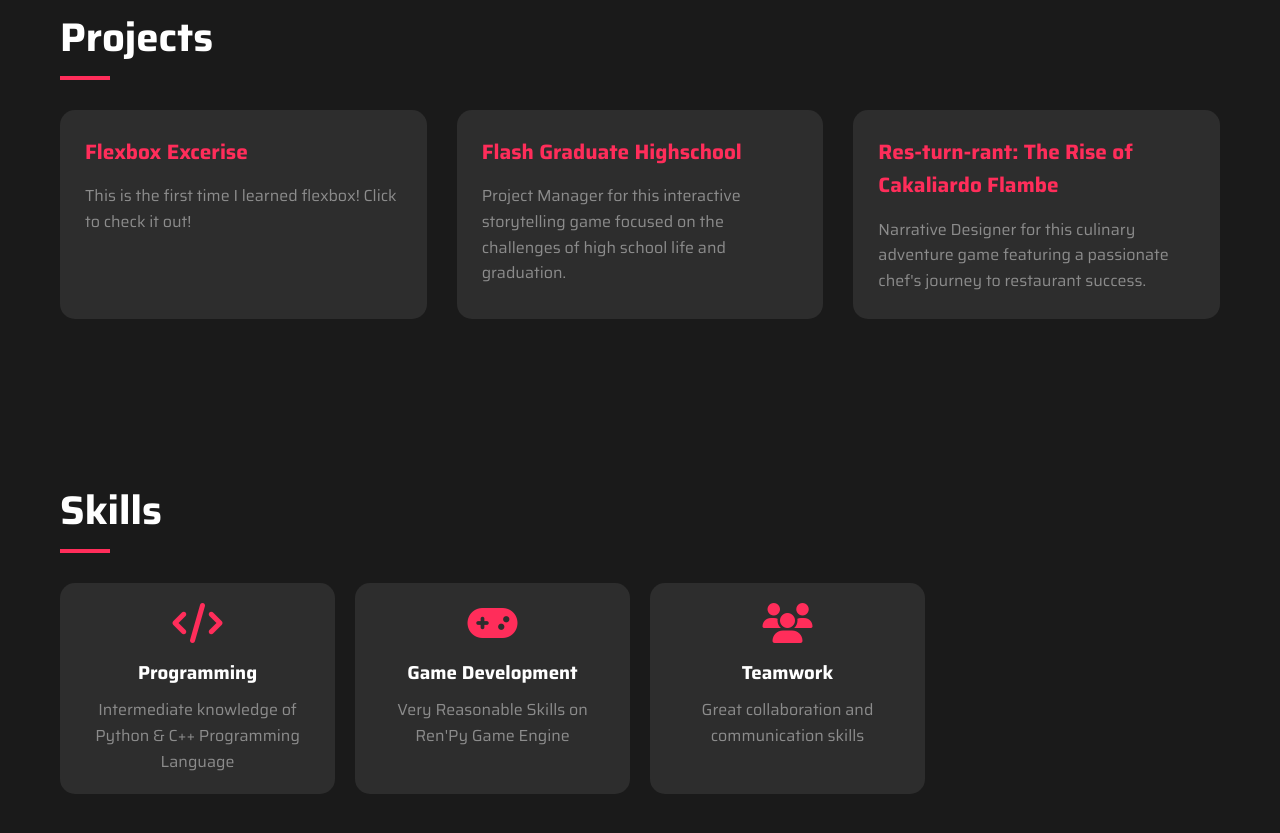
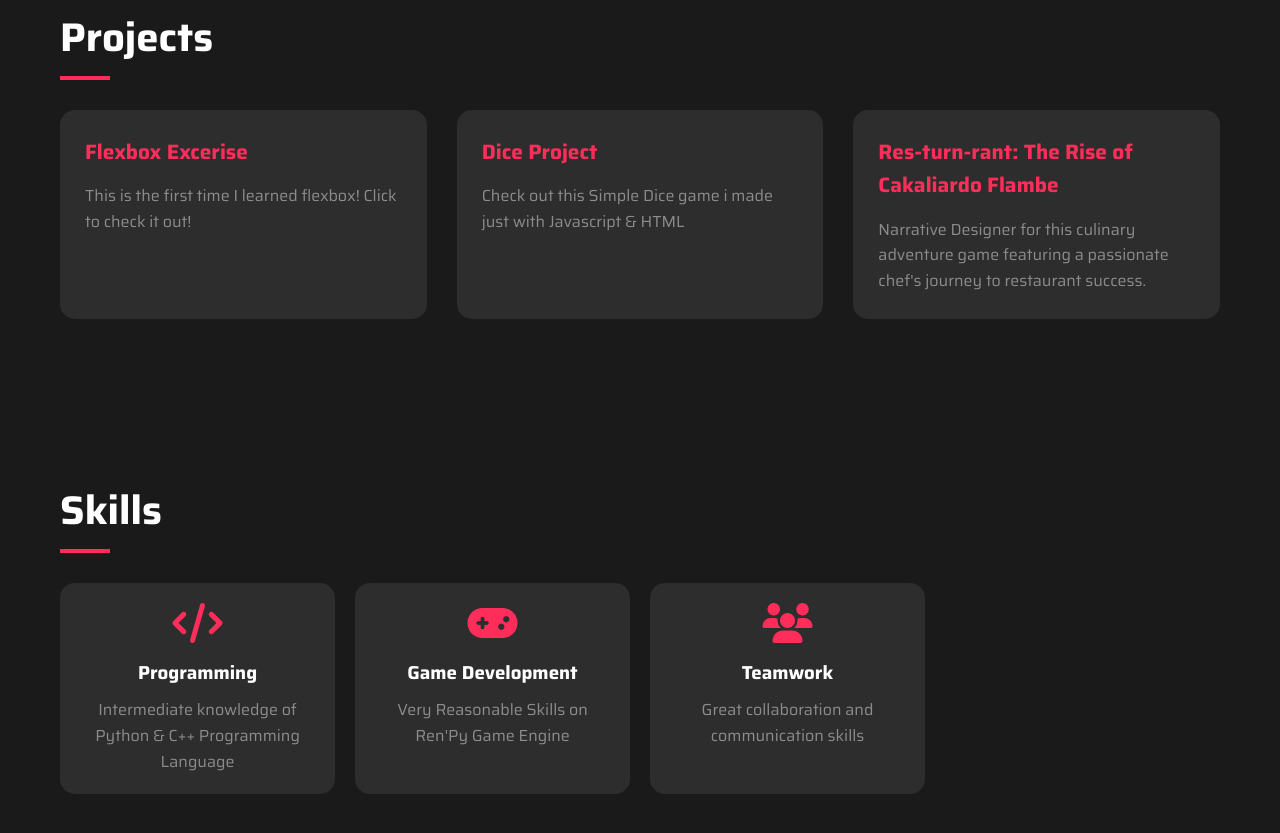
Before and after one commit to kaptenCakalang/Portfolio, a plain HTML site: page index.html in a window 1280 px wide. Shown: the part 1720-2553 px from the top of the page. Drawn offline with Linux system fonts and the light colour scheme; a web font is replaced by a local one.

Commit message:
Added Dice Project to list

```diff
--- a/index.html
+++ b/index.html
@@ -363,8 +363,10 @@
                 </a>
                 </div>
                 <div class="project-card">
-                    <h3>Flash Graduate Highschool</h3>
-                    <p>Project Manager for this interactive storytelling game focused on the challenges of high school life and graduation.</p>
+                <a href="https://kaptencakalang.github.io/Dice-Project/dicee.html" target="_blank" class="project-link">
+                    <h3>Dice Project</h3>
+                    <p>Check out this Simple Dice game i made just with Javascript & HTML</p>
+                </a>
                 </div>
                 <div class="project-card">
                     <h3>Res-turn-rant: The Rise of Cakaliardo Flambe</h3>
```
